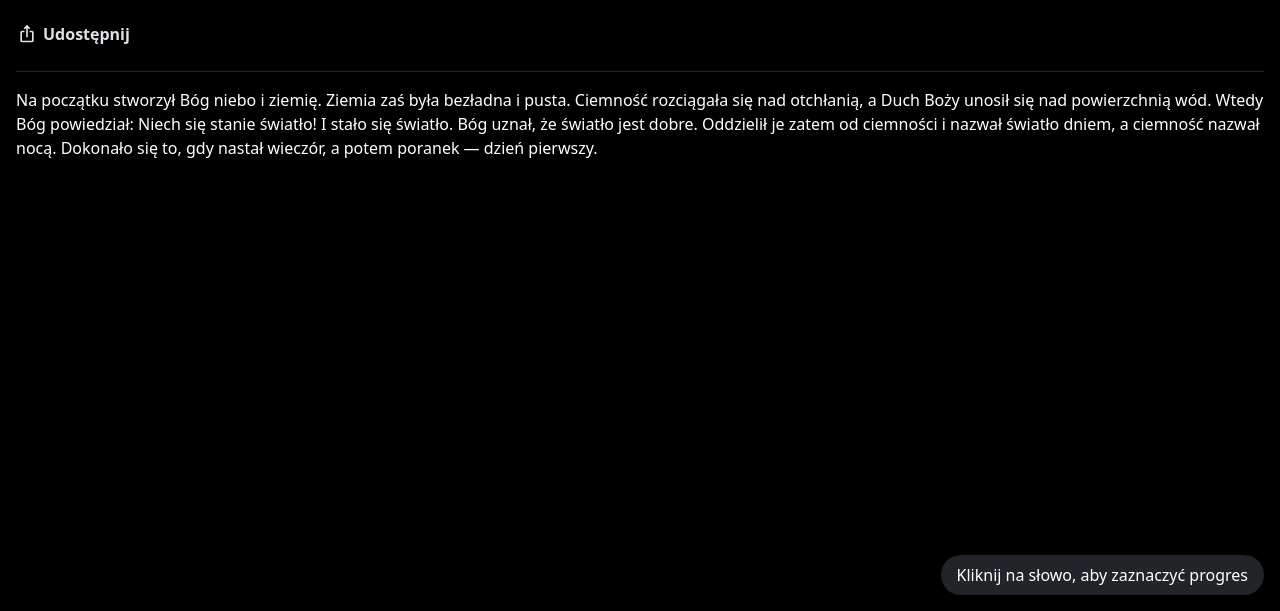
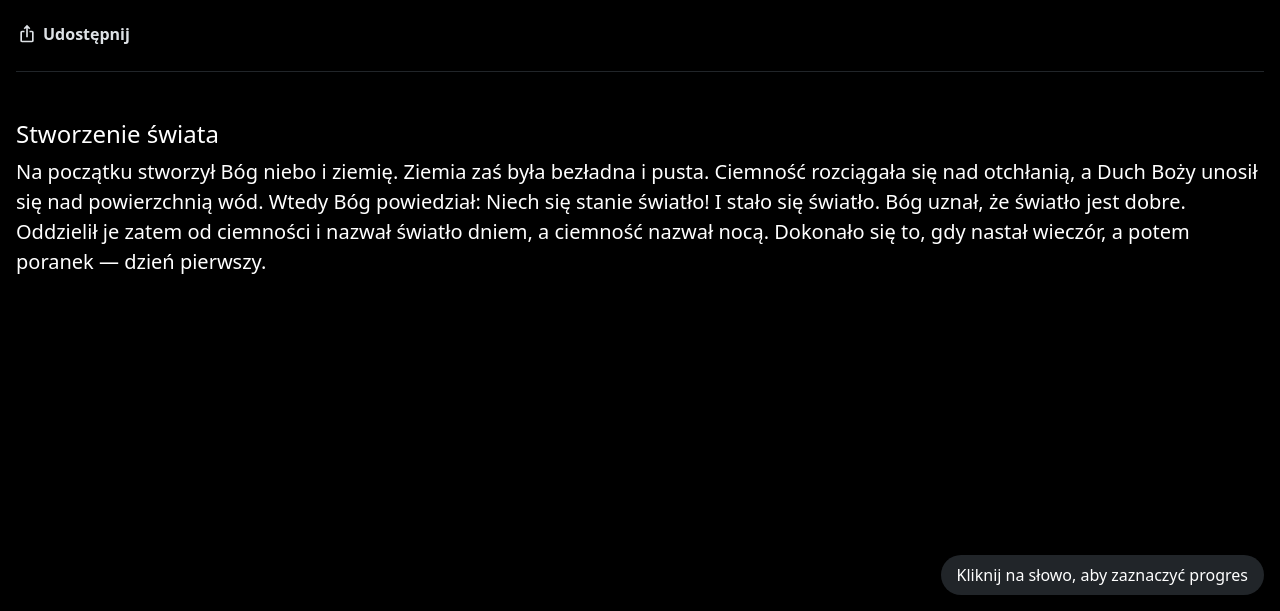
Before and after one commit to wieczorskyy/portfolio, a plain HTML site: page bible.html in a window 1280 px wide. Shown: the part 189-800 px from the top of the page. Drawn offline with nearby package versions, Linux system fonts and the light colour scheme.

Commit message:
Update bible.html

```diff
--- a/bible.html
+++ b/bible.html
@@ -41,10 +41,11 @@
             <svg class="fs-5 bi" xmlns="http://www.w3.org/2000/svg" viewBox="0 0 24 24" height="24px" width="24px" fill="#e3e3e3"><path d="M6,22q-0.82,0-1.41-0.59T4,20V10Q4,9.17 4.59,8.59T6,8H9v2H6V20H18V10H15V8h3q0.82,0 1.41,0.59T20,10V20q0,0.82-0.59,1.41T18,22H6Zm5-6V4.82L9.4,6.43L8,5l4-4l4,4L14.6,6.43L13,4.82V16H11Z"/></svg>
             Udostępnij
         </button>
-        <div class="py-3 my-4 border-top border-dark">
-            <div class="">
+        <div class="py-5 my-4 border-top border-dark">
+            <h4 class="fw-medium">Stworzenie świata</h4>
+            <p class="fs-5 mb-0">
                 Na początku stworzył Bóg niebo i ziemię. Ziemia zaś była bezładna i pusta. Ciemność rozciągała się nad otchłanią, a Duch Boży unosił się nad powierzchnią wód. Wtedy Bóg powiedział: Niech się stanie światło! I stało się światło. Bóg uznał, że światło jest dobre. Oddzielił je zatem od ciemności i nazwał światło dniem, a ciemność nazwał nocą. Dokonało się to, gdy nastał wieczór, a potem poranek — dzień pierwszy.
-            </div>
+            </p>
         </div>
     </div>
 
```
